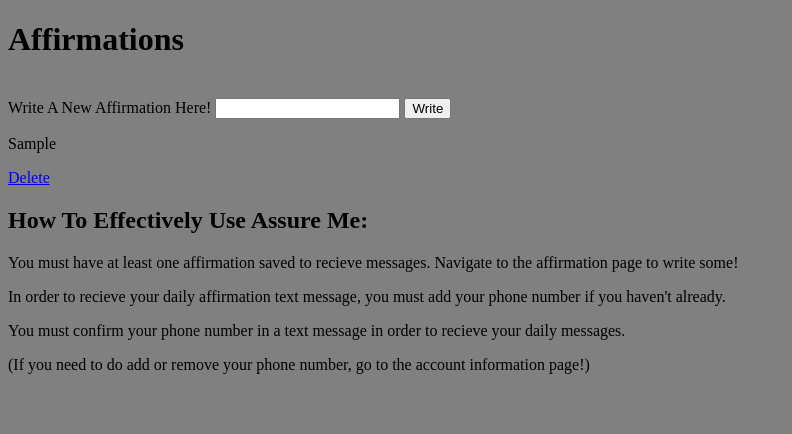
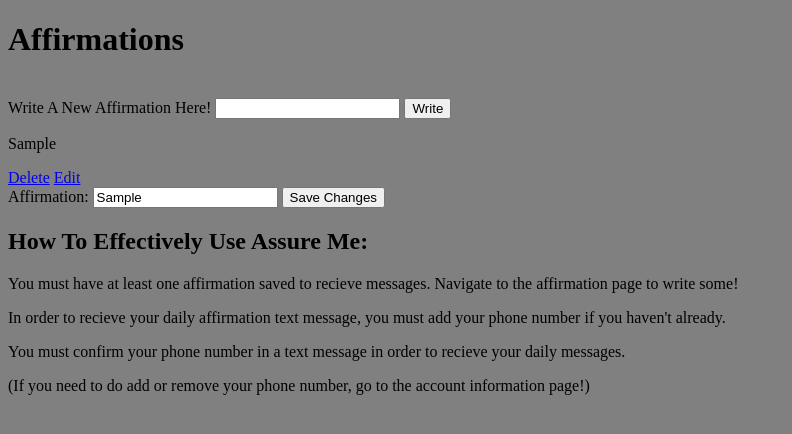
Before and after one commit to CashewRose/Assure-Me, a Django app: page /affirmations in a window 1280 px wide. Shown: the part 89-523 px from the top of the page, without its empty margins (0-792 px from the left). Run offline with Django 3.2, Linux system fonts and the light colour scheme; a user stored in the database is signed in; tables that the repository leaves empty hold one stand-in row (values such as "Sample post").

Commit message:
Added the edit form feature into the affirmations template. Added JavaScript. Edit works correctly.

```diff
--- /dev/null
+++ b/djangocap/Assure_Me/static/js/main.js
@@ -0,0 +1 @@
+console.log("Boop")
--- a/djangocap/Assure_Me/templates/affirmations.html
+++ b/djangocap/Assure_Me/templates/affirmations.html
@@ -1,4 +1,5 @@
 {% include "navbar.html"%}
+{% load staticfiles %}
 
 <h1>Affirmations</h1>
 
@@ -15,9 +16,18 @@
 <div class="affirmation">
     <p> {{affirmation.affirmation}} </p>
     <a href="{% url 'Assure_Me:delete_affirmation' Affirmation_Id=affirmation.id %}">Delete</a>
+    <a href="{% url 'Assure_Me:edit_affirmation' Affirmation_Id=affirmation.id %}">Edit</a>
 </div>
+<form id='{{affirmation.id}}' method="post" action="{% url 'Assure_Me:edit_affirmation' Affirmation_Id=affirmation.id %}">
+    {% csrf_token %} Affirmation:
+    <input type="text" name="affirmation" value='{{affirmation.affirmation}}'/>
+
+    <input type="submit" value="Save Changes" />
+</form>
 {% endfor %}
 
 {% endif %}
 
 {% include "helpful_tips.html" %}
+
+<script src="{% static 'js/main.js' %}"></script>
--- a/djangocap/Assure_Me/urls.py
+++ b/djangocap/Assure_Me/urls.py
@@ -14,4 +14,5 @@ urlpatterns = [
     url(r'^affirmations$', views.affirmations_view, name='affirmations'),
     url(r'^affirmation_new$', views.new_affirmation_view, name='new_affirmation'),
     url(r'^affirmation_delete/(?P<Affirmation_Id>\d+)$', views.delete_affirmation_view, name='delete_affirmation'),
+    url(r'^affirmation_edit/(?P<Affirmation_Id>\d+)$', views.edit_affirmation_view, name='edit_affirmation'),
 ]
--- a/djangocap/Assure_Me/views/__init__.py
+++ b/djangocap/Assure_Me/views/__init__.py
@@ -7,3 +7,4 @@ from .account_edit_view import account_edit_view
 from .affirmations_view import affirmations_view
 from .affirmation_new_view import new_affirmation_view
 from .affirmation_delete_view import delete_affirmation_view
+from .affirmation_edit_view import edit_affirmation_view
--- a/djangocap/Assure_Me/views/account_edit_view.py
+++ b/djangocap/Assure_Me/views/account_edit_view.py
@@ -18,7 +18,7 @@ def account_edit_view(request):
     if request.method == "POST":
         user_form = AccountEditForm(request.POST, instance=request.user)
 
-        ##Checks everything in both forms is filled out correctly and saves them with the new information. Sends them back to the main account page when finished.
+        ##Checks everything in forms is filled out correctly and saves them with the new information. Sends them back to the main account page when finished.
         if user_form.is_valid():
             user = user_form.save()
 
@@ -27,5 +27,5 @@ def account_edit_view(request):
     else:
         formUser = AccountEditForm(instance=request.user)
 
-    ##Displays the page with the forms
+    ##Displays the page with the form
     return render(request, 'account_edit.html', {'user_form': formUser})
--- a/djangocap/Assure_Me/views/affirmations_view.py
+++ b/djangocap/Assure_Me/views/affirmations_view.py
@@ -6,7 +6,7 @@ from Assure_Me.models import Affirmation
 @login_required
 def affirmations_view(request):
     """This function gets the view to the affirmations.html template and returns it to the requester.
-        It filters and grabs all of the sepcific users affirmations and sends that to the template accordingly.
+        It filters and grabs all of the specific users affirmations and sends that to the template accordingly.
 
     Method Arguments:
         request -- The full HTTP request object
```
Also changed, not shown: djangocap/Assure_Me/views/affirmation_edit_view.py (added, +35 -0 lines).
